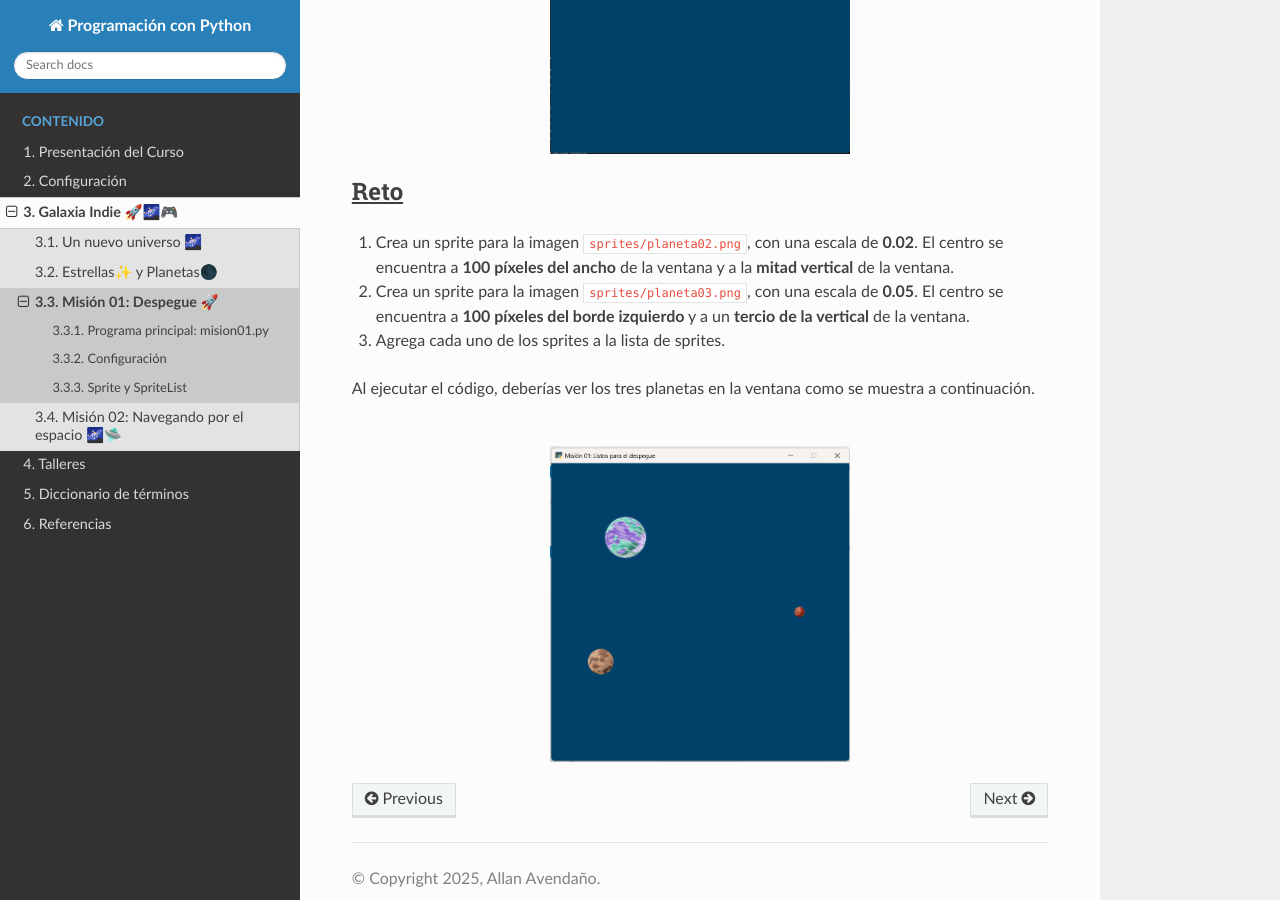
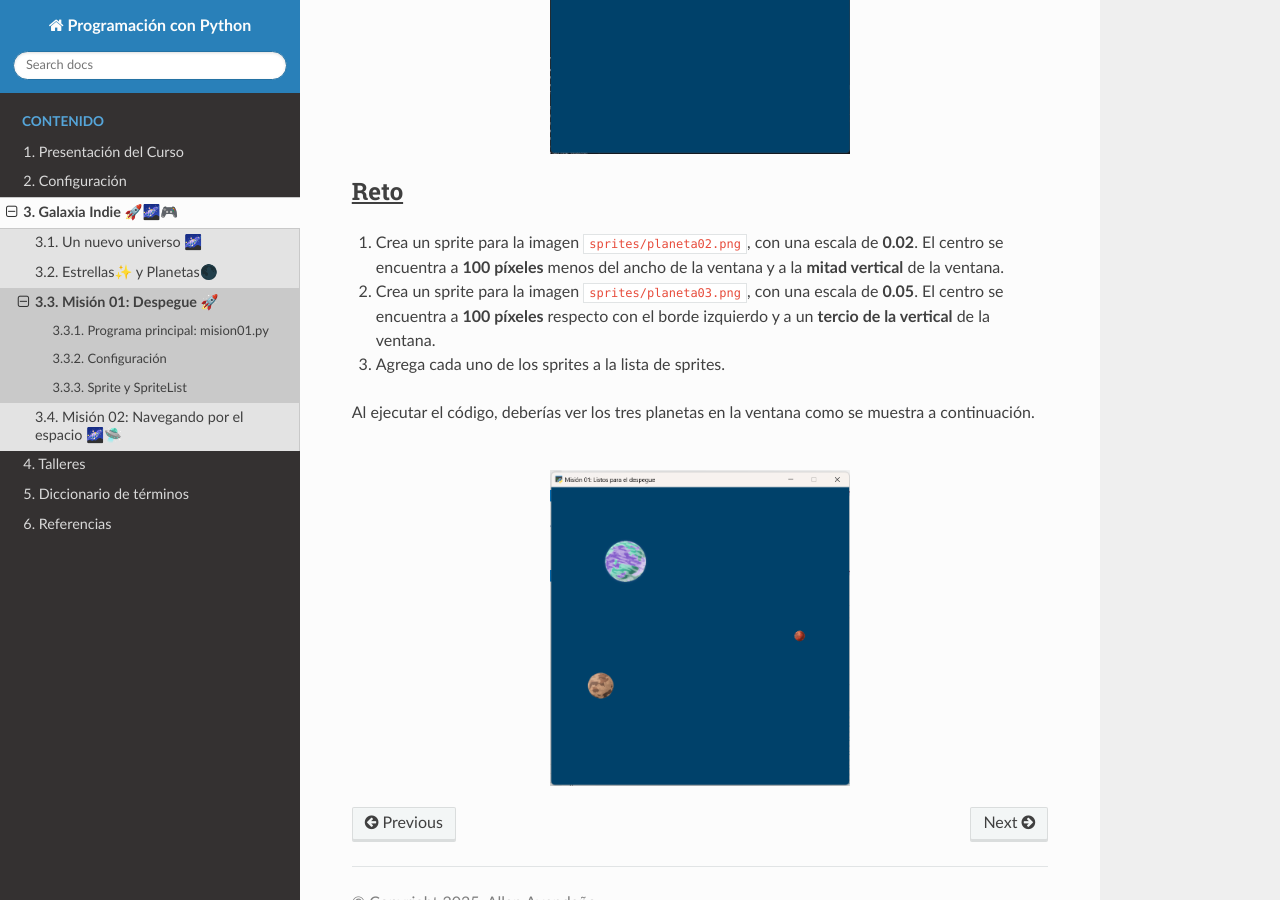
Before and after one commit to aavendan/programacion-python, a Sphinx documentation site: the page built from docs/source/sesiones/sesion03.rst, in a window 1280 px wide and 900 px high, scrolled down 3676 px. Built offline with Sphinx 7.4.7 and the Read the Docs theme 3.1.0, drawn with Linux system fonts in a browser that asks for light colours.

Commit message:
rephrasing

```diff
--- a/docs/source/sesiones/sesion03.rst
+++ b/docs/source/sesiones/sesion03.rst
@@ -172,8 +172,8 @@ Finalmente, dibujamos la lista de sprites ``planetas`` en la ventana.
   :heading-level: 2
   :class: mi-clase-css
 
-#. Crea un sprite para la imagen ``sprites/planeta02.png``, con una escala de **0.02**. El centro se encuentra a **100 píxeles del ancho** de la ventana y a la **mitad vertical** de la ventana.
-#. Crea un sprite para la imagen ``sprites/planeta03.png``, con una escala de **0.05**. El centro se encuentra a **100 píxeles del borde izquierdo** y a un **tercio de la vertical** de la ventana.
+#. Crea un sprite para la imagen ``sprites/planeta02.png``, con una escala de **0.02**. El centro se encuentra a **100 píxeles** menos del ancho de la ventana y a la **mitad vertical** de la ventana.
+#. Crea un sprite para la imagen ``sprites/planeta03.png``, con una escala de **0.05**. El centro se encuentra a **100 píxeles** respecto con el borde izquierdo y a un **tercio de la vertical** de la ventana.
 #. Agrega cada uno de los sprites a la lista de sprites.
 
 Al ejecutar el código, deberías ver los tres planetas en la ventana como
```
